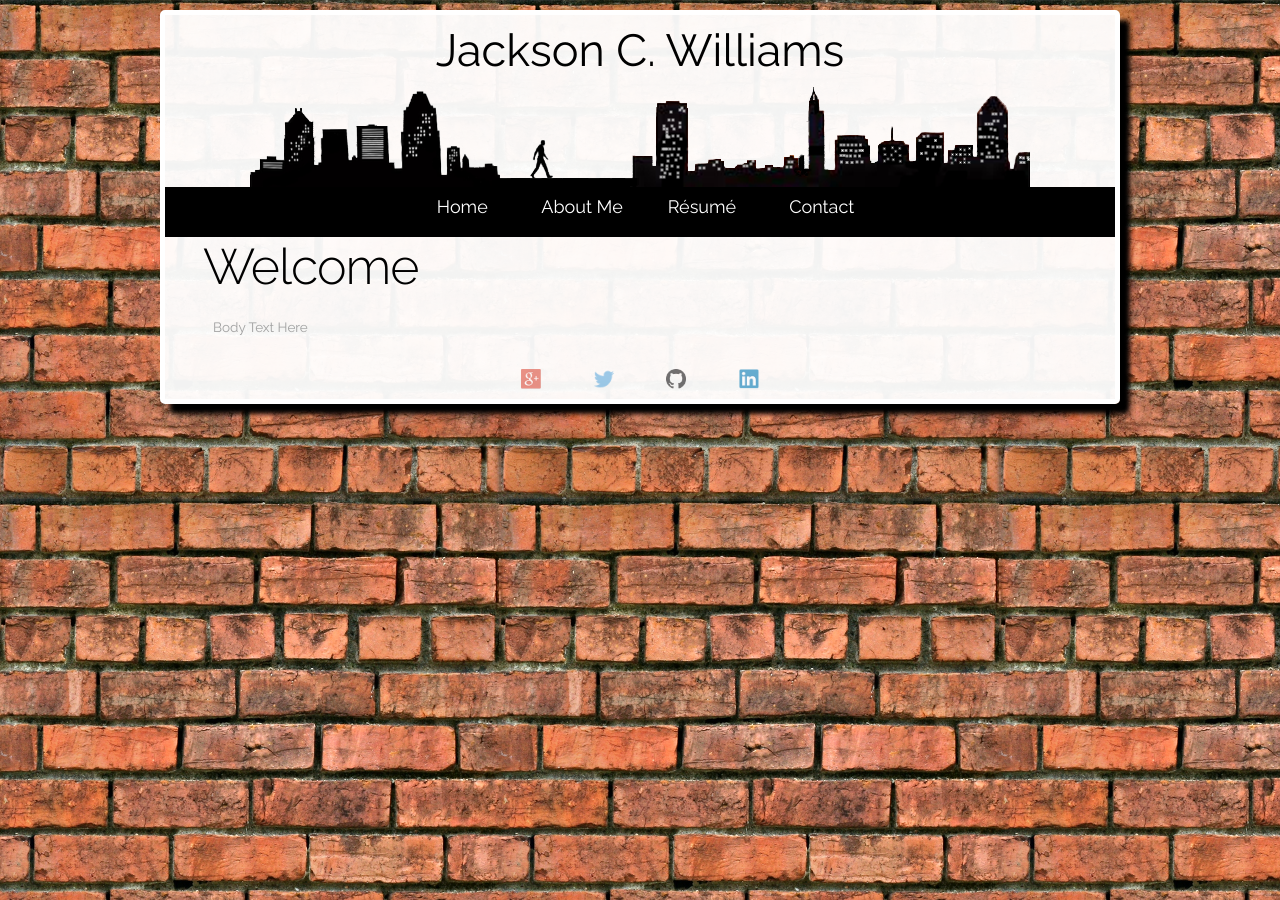
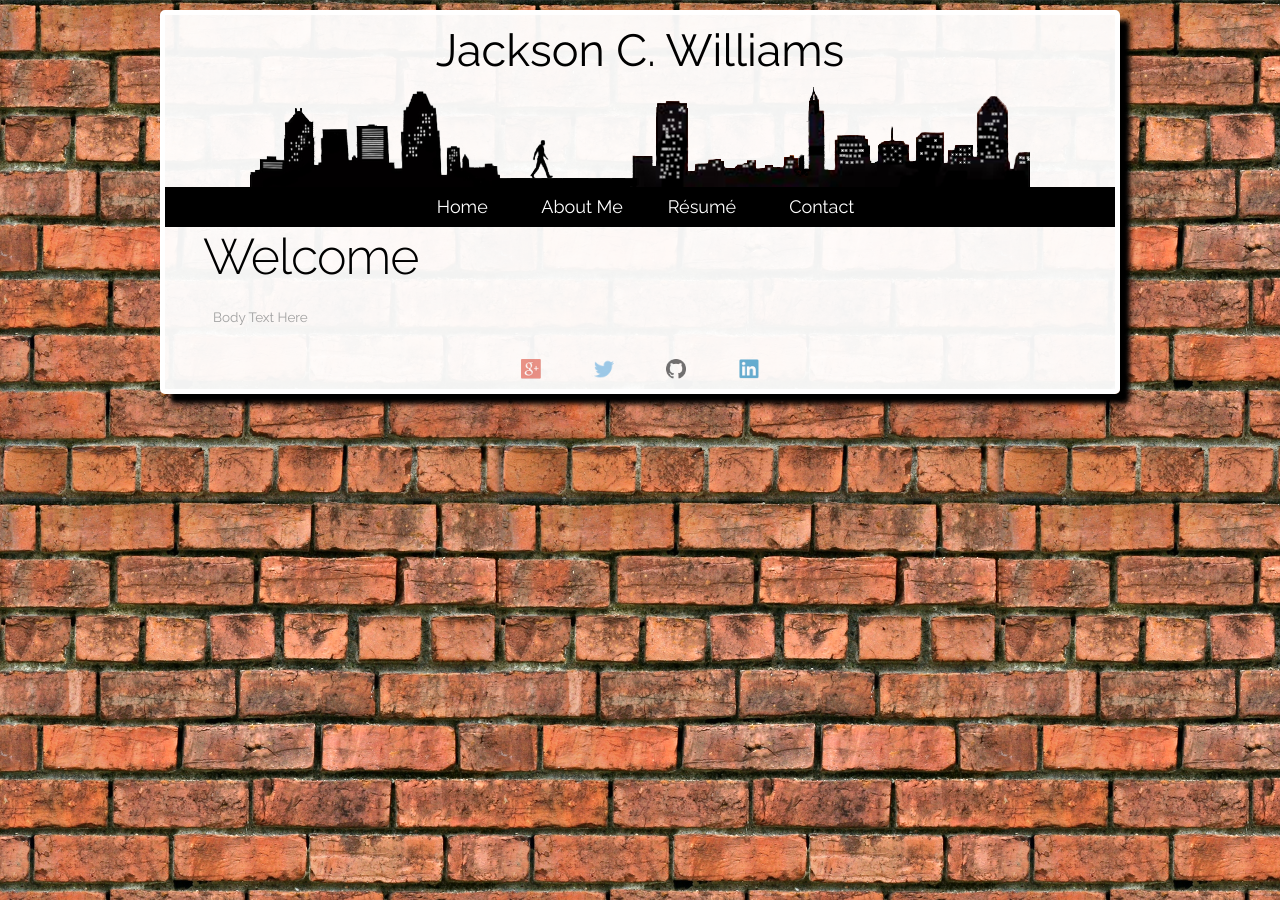
Before and after one commit to jacksoncwilliams/jackson-erin, a Jekyll site: the page built from fleektryout.html, in a window 1280 px wide. Built offline with Jekyll 4.4.1, drawn with Linux system fonts in a browser that asks for light colours.

Commit message:
Update skeleton.css

```diff
--- a/css/skeleton.css
+++ b/css/skeleton.css
@@ -320,8 +320,7 @@ ol ol,
 ol ul {
   margin: 1.5rem 0 1.5rem 3rem;
   font-size: 90%; }
-li {
-  margin-bottom: 1rem; }
+
 
 
 /* Code
```
